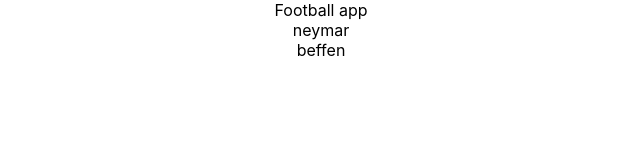
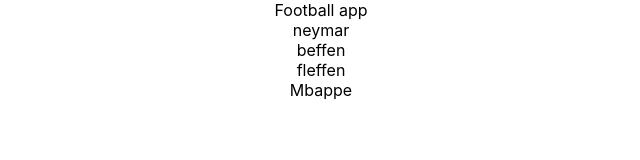
Before and after one commit to rommelcode/football-app, a React (Create React App) app: page / in a window 1280 px wide. Shown: the top 160 px of the page, without its empty margins (319-959 px from the left). Built offline with nearby package versions, Linux system fonts and the light colour scheme.

Commit message:
created Player component

```diff
--- a/src/App.tsx
+++ b/src/App.tsx
@@ -2,14 +2,16 @@
 import logo from './logo.svg';
 import './App.css';
 import List from './List';
+import Player from './Player'
 
 function App() {
   const player = {name:"Messi"};
-const players = [{name:"neymar"},{name:"beffen"}];
+const players = [{name:"neymar"},{name:"beffen"},{name:"fleffen"}];
   return (
     <div className="App">
       Football app
       <List players = {players}/>
+      <Player name={'Mbappe'}></Player>
     </div>
   );
 }
--- /dev/null
+++ b/src/Player.tsx
@@ -0,0 +1,19 @@
+import React from 'react';
+import logo from './logo.svg';
+import './App.css';
+
+
+interface IPlayer {
+    name:string ;
+}
+
+
+const Player: React.FC<IPlayer> = ({name} : IPlayer) => {
+    return (
+        <div >
+            {name}
+        </div>
+    );
+}
+
+export default Player;
```
